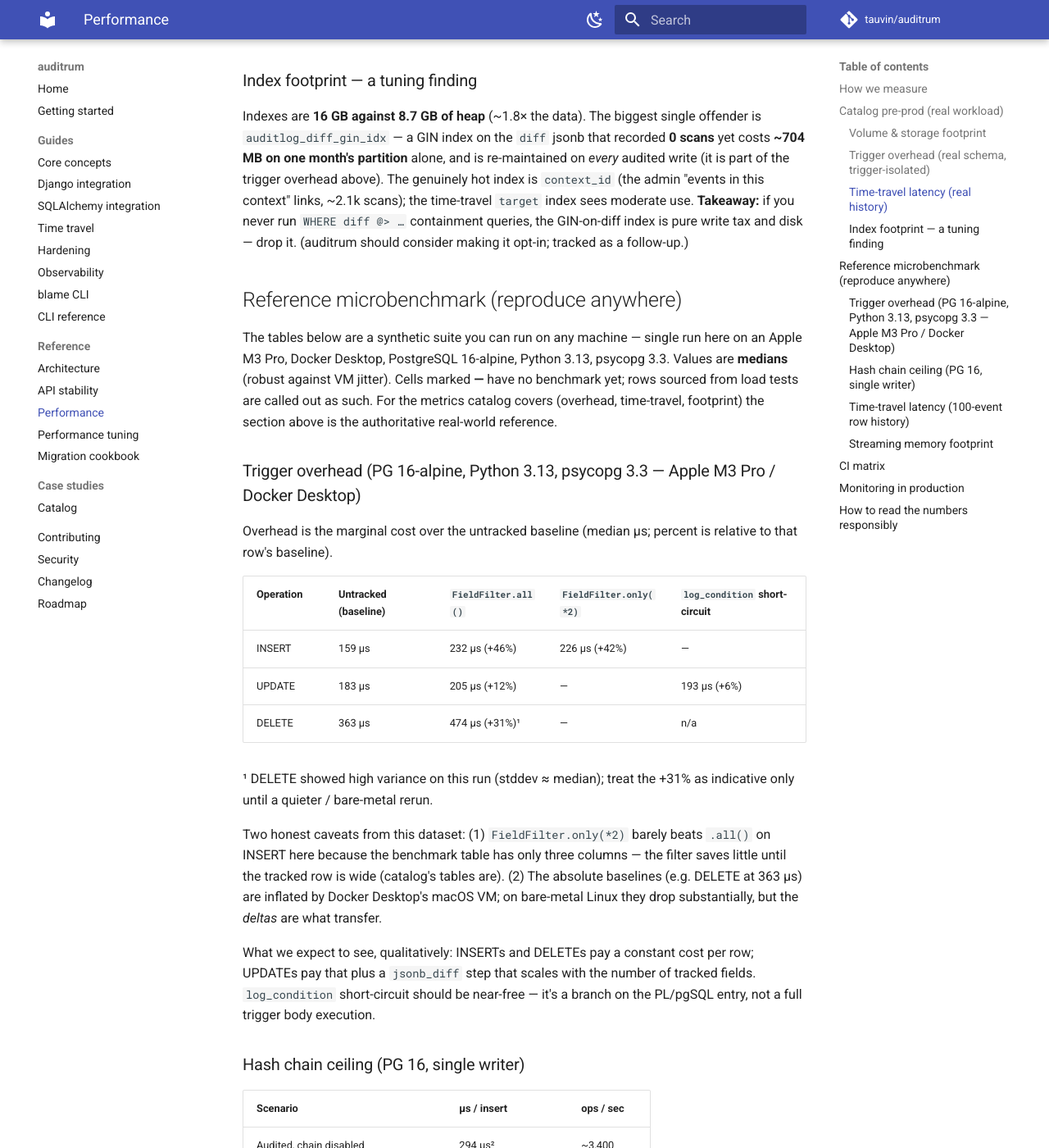
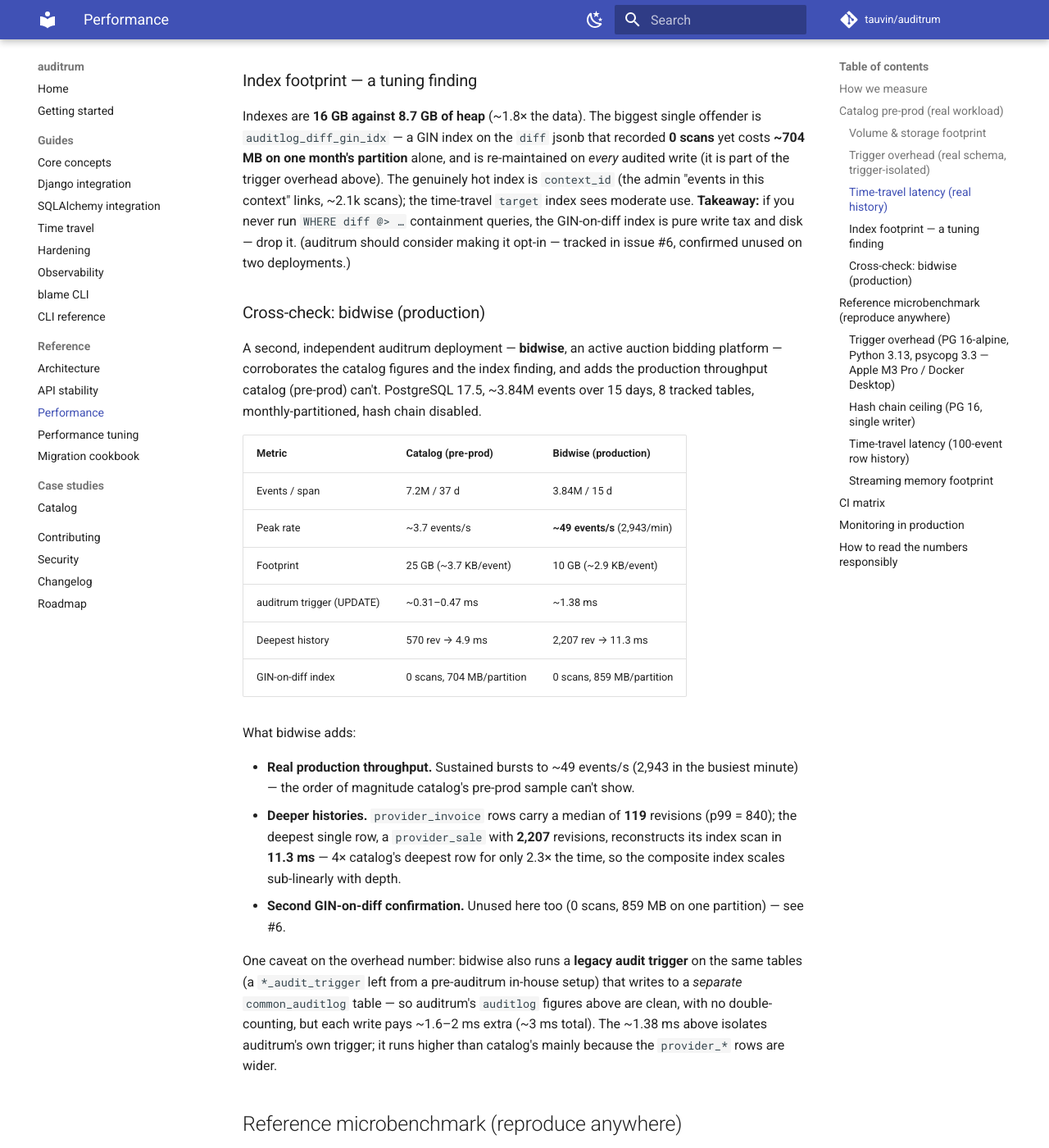
Before and after one commit to tauvin/auditrum, an MkDocs documentation site: the page built from docs/performance.md, in a window 1280 px wide and 1400 px high, scrolled down 2388 px. Shown: the whole window at 82% size. Built offline with MkDocs 1.6.1 and Material for MkDocs 9.7.7, drawn with Linux system fonts in a browser that asks for light colours; comment, search, counter and statistics services are not loaded.

Commit message:
Add bidwise as a second real deployment in performance.md (#8)
A cross-check section comparing catalog (pre-prod) with bidwise
(production): PostgreSQL 17.5, ~3.84M events / 15 days, 8 tracked
tables, monthly-partitioned, hash chain disabled.

What bidwise adds over catalog:
- Real production throughput — sustained ~49 events/s peak (2,943/min)
  vs catalog pre-prod's ~3.7/s.
- Deeper histories — provider_invoice median 119 revisions (p99 840);
  deepest row 2,207 revisions reconstructs in 11.3 ms (4x catalog's
  depth for 2.3x the time — composite index scales sub-linearly).
- Second confirmation of the GIN-on-diff finding (#6): 0 scans, 859 MB
  on one partition.

auditrum trigger overhead ~1.38 ms/UPDATE (wider provider rows than
catalog). Note: bidwise also runs a legacy pre-auditrum trigger writing
to a separate common_auditlog table — auditlog figures are unaffected,
but total per-write cost there is ~3 ms until the legacy triggers are
removed.

Co-authored-by: Andrii Karbanovich <andrii.karbanovich@anvileight.com>

```diff
--- a/docs/performance.md
+++ b/docs/performance.md
@@ -106,7 +106,46 @@ month's partition** alone, and is re-maintained on *every* audited write
 the time-travel ``target`` index sees moderate use. **Takeaway:** if you
 never run ``WHERE diff @> …`` containment queries, the GIN-on-diff index
 is pure write tax and disk — drop it. (auditrum should consider making
-it opt-in; tracked as a follow-up.)
+it opt-in — tracked in issue #6, confirmed unused on two deployments.)
+
+### Cross-check: bidwise (production)
+
+A second, independent auditrum deployment — **bidwise**, an active
+auction bidding platform — corroborates the catalog figures and the
+index finding, and adds the production throughput catalog (pre-prod)
+can't. PostgreSQL 17.5, ~3.84M events over 15 days, 8 tracked tables,
+monthly-partitioned, hash chain disabled.
+
+| Metric                    | Catalog (pre-prod)        | Bidwise (production)         |
+|---------------------------|---------------------------|------------------------------|
+| Events / span             | 7.2M / 37 d               | 3.84M / 15 d                 |
+| Peak rate                 | ~3.7 events/s             | **~49 events/s** (2,943/min) |
+| Footprint                 | 25 GB (~3.7 KB/event)     | 10 GB (~2.9 KB/event)        |
+| auditrum trigger (UPDATE) | ~0.31–0.47 ms             | ~1.38 ms                     |
+| Deepest history           | 570 rev → 4.9 ms          | 2,207 rev → 11.3 ms          |
+| GIN-on-diff index         | 0 scans, 704 MB/partition | 0 scans, 859 MB/partition    |
+
+What bidwise adds:
+
+- **Real production throughput.** Sustained bursts to ~49 events/s
+  (2,943 in the busiest minute) — the order of magnitude catalog's
+  pre-prod sample can't show.
+- **Deeper histories.** ``provider_invoice`` rows carry a median of
+  **119** revisions (p99 = 840); the deepest single row, a
+  ``provider_sale`` with **2,207** revisions, reconstructs its index
+  scan in **11.3 ms** — 4× catalog's deepest row for only 2.3× the time,
+  so the composite index scales sub-linearly with depth.
+- **Second GIN-on-diff confirmation.** Unused here too (0 scans,
+  859 MB on one partition) — see #6.
+
+One caveat on the overhead number: bidwise also runs a **legacy audit
+trigger** on the same tables (a ``*_audit_trigger`` left from a
+pre-auditrum in-house setup) that writes to a *separate*
+``common_auditlog`` table — so auditrum's ``auditlog`` figures above are
+clean, with no double-counting, but each write pays ~1.6–2 ms extra
+(~3 ms total). The ~1.38 ms above isolates auditrum's own trigger; it
+runs higher than catalog's mainly because the ``provider_*`` rows are
+wider.
 
 ## Reference microbenchmark (reproduce anywhere)
 
```
